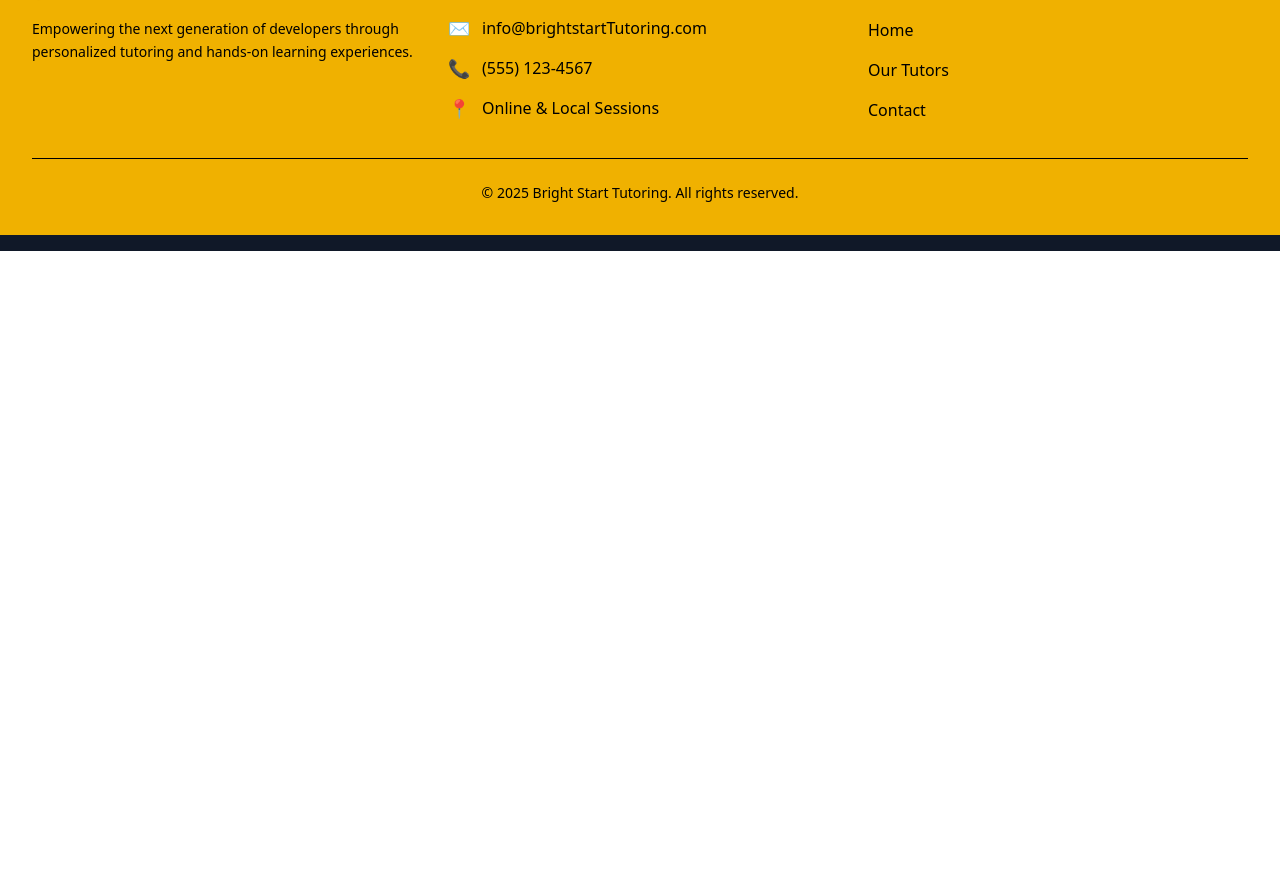
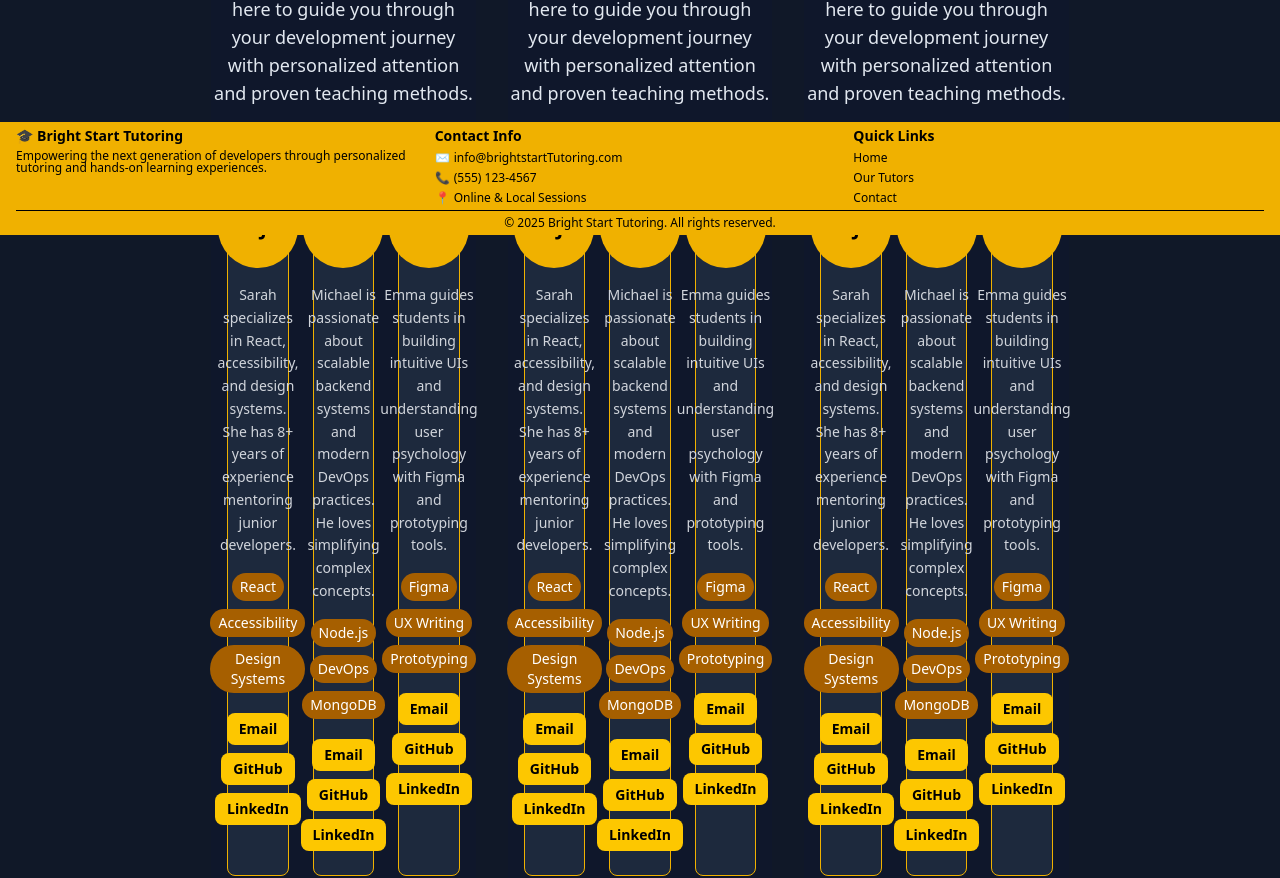
Before and after one commit to rblaylock-banyanlabs/brightstart-tutoring, a React (Vite) app: page / in a window 1280 px wide. Shown: the part 565-1443 px from the top of the page. Before the commit the page ends 816 px from the top, so only its background shows below. Built offline with nearby package versions, Linux system fonts and the light colour scheme.

Commit message:
updated footer

```diff
--- a/src/components/Card.jsx
+++ b/src/components/Card.jsx
@@ -1,34 +1,114 @@
-import React from "react";
-import PropTypes from "prop-types";
+import React from 'react';
+import Button from './button.jsx';
+import { FaGithub, FaLinkedin, FaEnvelope } from 'react-icons/fa';
 
-const Card = ({ title, description, icon: Icon, children, className = "" }) => {
+const tutors = [
+  {
+    initials: 'SJ',
+    name: 'Sarah Johnson',
+    title: 'Senior Frontend Developer',
+    bio: 'Sarah specializes in React, accessibility, and design systems. She has 8+ years of experience mentoring junior developers.',
+    skills: ['React', 'Accessibility', 'Design Systems'],
+    email: 'sarah@example.com',
+    github: 'https://github.com/sarahjohnson',
+    linkedin: 'https://linkedin.com/in/sarahjohnson'
+  },
+  {
+    initials: 'MC',
+    name: 'Michael Chen',
+    title: 'Full Stack Engineer',
+    bio: 'Michael is passionate about scalable backend systems and modern DevOps practices. He loves simplifying complex concepts.',
+    skills: ['Node.js', 'DevOps', 'MongoDB'],
+    email: 'michael@example.com',
+    github: 'https://github.com/michaelchen',
+    linkedin: 'https://linkedin.com/in/michaelchen'
+  },
+  {
+    initials: 'ER',
+    name: 'Emma Rodriguez',
+    title: 'UI/UX Designer & Tutor',
+    bio: 'Emma guides students in building intuitive UIs and understanding user psychology with Figma and prototyping tools.',
+    skills: ['Figma', 'UX Writing', 'Prototyping'],
+    email: 'emma@example.com',
+    github: 'https://github.com/emmarodriguez',
+    linkedin: 'https://linkedin.com/in/emmarodriguez'
+  }
+];
+
+const OurTutorsSection = () => {
   return (
-    <>
-    <div
-      className={
-        "relative bg-slate-800 max-w-[75vw] lg:max-w-[80vw] mx-auto rounded-lg text-center flex flex-col items-center justify-center transition hover:shadow-lg hover:scale-[1.01] duration-200 " +
-        "border-t-4 border-yellow-600 p-6" +
-        className
-      }
-      tabIndex={0}
-      role="region"
-      aria-label={title}
-    >
-      {Icon && <Icon className="w-12 h-12 text-yellow-400" aria-hidden="true" />}
-      <h3 className="text-xl font-bold text-yellow-400 pt-3">{title}</h3>
-      <p className="text-[#c8ccd6] text-md font-regular mx-auto text-center lg:max-w-[18.5vw] pt-1">{description}</p>
-      {children && <div className="absolute -top-2 -right-2">{children}</div>}
-    </div>
-    </>
+    <section className="py-12 bg-slate-900 text-white">
+      <div className="text-center mb-10">
+        <h2 className="text-yellow-400 text-4xl font-bold mb-4">Meet Our Expert Tutors</h2>
+        <p className="text-slate-200 text-lg max-w-2xl mx-auto">
+          Our experienced tutors are here to guide you through your development journey with personalized attention and proven teaching methods.
+        </p>
+      </div>
+
+      <div className="grid grid-cols-1 sm:grid-cols-2 lg:grid-cols-3 gap-6 px-4">
+        {tutors.map((tutor, index) => (
+          <div
+            key={index}
+            className="min-h-[520px] w-full border border-yellow-500 bg-slate-800 rounded-lg p-6"
+          >
+            <article className="flex flex-col items-center text-center pt-4">
+              <div className="bg-yellow-500 text-black rounded-full w-20 h-20 flex items-center justify-center text-xl font-bold mb-4">
+                {tutor.initials}
+              </div>
+
+              <p className="text-gray-300 text-sm leading-relaxed px-4 pb-3">{tutor.bio}</p>
+
+              <div className="flex flex-wrap justify-center mb-4">
+                {tutor.skills.map((skill, i) => (
+                  <span
+                    key={i}
+                    className="bg-yellow-700 text-white rounded-full px-2 py-1 text-sm m-1"
+                  >
+                    {skill}
+                  </span>
+                ))}
+              </div>
+
+              <div className="flex flex-wrap justify-center gap-2">
+                <Button
+                  label="Email"
+                  onClick={() => window.location.href = `mailto:${tutor.email}`}
+                  variant="secondary"
+                  size="sm"
+                  ariaLabel={`Email ${tutor.name}`}
+                  className="flex items-center gap-2"
+                >
+                  <FaEnvelope aria-hidden="true" />
+                </Button>
+
+                <Button
+                  label="GitHub"
+                  onClick={() => window.open(tutor.github, '_blank')}
+                  variant="secondary"
+                  size="sm"
+                  ariaLabel={`${tutor.name}'s GitHub`}
+                  className="flex items-center gap-2"
+                >
+                  <FaGithub aria-hidden="true" />
+                </Button>
+
+                <Button
+                  label="LinkedIn"
+                  onClick={() => window.open(tutor.linkedin, '_blank')}
+                  variant="secondary"
+                  size="sm"
+                  ariaLabel={`${tutor.name}'s LinkedIn`}
+                  className="flex items-center gap-2"
+                >
+                  <FaLinkedin aria-hidden="true" />
+                </Button>
+              </div>
+            </article>
+          </div>
+        ))}
+      </div>
+    </section>
   );
 };
 
-Card.propTypes = {
-  title: PropTypes.string.isRequired,
-  description: PropTypes.string.isRequired,
-  icon: PropTypes.elementType,
-  children: PropTypes.node,
-  className: PropTypes.string,
-};
-
-export default Card;
+export default OurTutorsSection;
--- a/src/components/Footer.jsx
+++ b/src/components/Footer.jsx
@@ -1,25 +1,25 @@
 const Footer = () => {
     return (
         <footer className="bg-yellow-500 text-black fixed bottom-0 w-full">
-            <div className="max-w-7xl mx-auto px-4 sm:px-6 lg:px-8 py-8">
-                <div className="grid grid-cols-1 md:grid-cols-3 gap-8">
-                    {/* Brand Section */}
-                    <div className="space-y-4">
-                        <div className="flex items-center space-x-2">
-                            <span className="text-2xl">🎓</span>
-                            <h3 className="text-xl font-bold">Bright Start Tutoring</h3>
+            <div className="max-w-7xl mx-auto px-4 py-1">
+                <div className="flex flex-col md:flex-row md:items-start gap-2">
+                    {/* Bright Start Tutoring - LEFT */}
+                    <div className="flex-1">
+                        <div className="flex items-center space-x-1">
+                            <span className="text-sm">🎓</span>
+                            <h3 className="text-sm font-bold">Bright Start Tutoring</h3>
                         </div>
-                        <p className="text-sm leading-relaxed">
+                        <p className="text-xs leading-none mt-1">
                             Empowering the next generation of developers through personalized tutoring and hands-on learning experiences.
                         </p>
                     </div>
 
-                    {/* Contact Info Section */}
-                    <div className="space-y-4">
-                        <h4 className="text-lg font-semibold">Contact Info</h4>
-                        <div className="space-y-3">
-                            <div className="flex items-center space-x-3">
-                                <span className="text-lg">✉️</span>
+                    {/* Contact Info - CENTER */}
+                    <div className="flex-1">
+                        <h4 className="text-sm font-semibold">Contact Info</h4>
+                        <div className="text-xs mt-1 space-y-1">
+                            <div className="flex items-center space-x-1">
+                                <span>✉️</span>
                                 <a
                                     href="mailto:info@brightstartTutoring.com"
                                     className="hover:underline focus:underline focus:outline-none focus:ring-2 focus:ring-black focus:ring-opacity-50 rounded"
@@ -27,8 +27,8 @@ const Footer = () => {
                                     info@brightstartTutoring.com
                                 </a>
                             </div>
-                            <div className="flex items-center space-x-3">
-                                <span className="text-lg">📞</span>
+                            <div className="flex items-center space-x-1">
+                                <span>📞</span>
                                 <a
                                     href="tel:+15551234567"
                                     className="hover:underline focus:underline focus:outline-none focus:ring-2 focus:ring-black focus:ring-opacity-50 rounded"
@@ -36,44 +36,48 @@ const Footer = () => {
                                     (555) 123-4567
                                 </a>
                             </div>
-                            <div className="flex items-center space-x-3">
-                                <span className="text-lg">📍</span>
+                            <div className="flex items-center space-x-1">
+                                <span>📍</span>
                                 <span>Online & Local Sessions</span>
                             </div>
                         </div>
                     </div>
 
-                    {/* Quick Links Section */}
-                    <div className="space-y-4">
-                        <h4 className="text-lg font-semibold">Quick Links</h4>
-                        <nav className="space-y-2">
+                    {/* Quick Links - RIGHT */}
+                    <div className="flex-1">
+                        <h4 className="text-sm font-semibold">Quick Links</h4>
+                        <div className="text-xs mt-1 space-y-1">
+                            <div>
                                 <a
                                     href="/"
-                                className="block hover:underline focus:underline focus:outline-none focus:ring-2 focus:ring-black focus:ring-opacity-50 rounded px-1 py-1"
+                                    className="hover:underline focus:underline focus:outline-none focus:ring-2 focus:ring-black focus:ring-opacity-50 rounded"
                                 >
                                     Home
                                 </a>
+                            </div>
+                            <div>
                                 <a
                                     href="/tutors"
-                                className="block hover:underline focus:underline focus:outline-none focus:ring-2 focus:ring-black focus:ring-opacity-50 rounded px-1 py-1"
+                                    className="hover:underline focus:underline focus:outline-none focus:ring-2 focus:ring-black focus:ring-opacity-50 rounded"
                                 >
                                     Our Tutors
                                 </a>
+                            </div>
+                            <div>
                                 <a
                                     href="/contact"
-                                className="block hover:underline focus:underline focus:outline-none focus:ring-2 focus:ring-black focus:ring-opacity-50 rounded px-1 py-1"
+                                    className="hover:underline focus:underline focus:outline-none focus:ring-2 focus:ring-black focus:ring-opacity-50 rounded"
                                 >
                                     Contact
                                 </a>
-                        </nav>
+                            </div>
+                        </div>
                     </div>
                 </div>
 
-                {/* Bottom Line */}
-                <div className="mt-8 pt-6 border-t border-black border-opacity-20">
-                    <p className="text-center text-sm">
-                        © 2025 Bright Start Tutoring. All rights reserved.
-                    </p>
+                {/* Copyright Section */}
+                <div className="text-center text-xs mt-1 pt-1 border-t border-black border-opacity-20">
+                    <p>© 2025 Bright Start Tutoring. All rights reserved.</p>
                 </div>
             </div>
         </footer>
```
Lines whose indentation alone changed are shown as unchanged.
